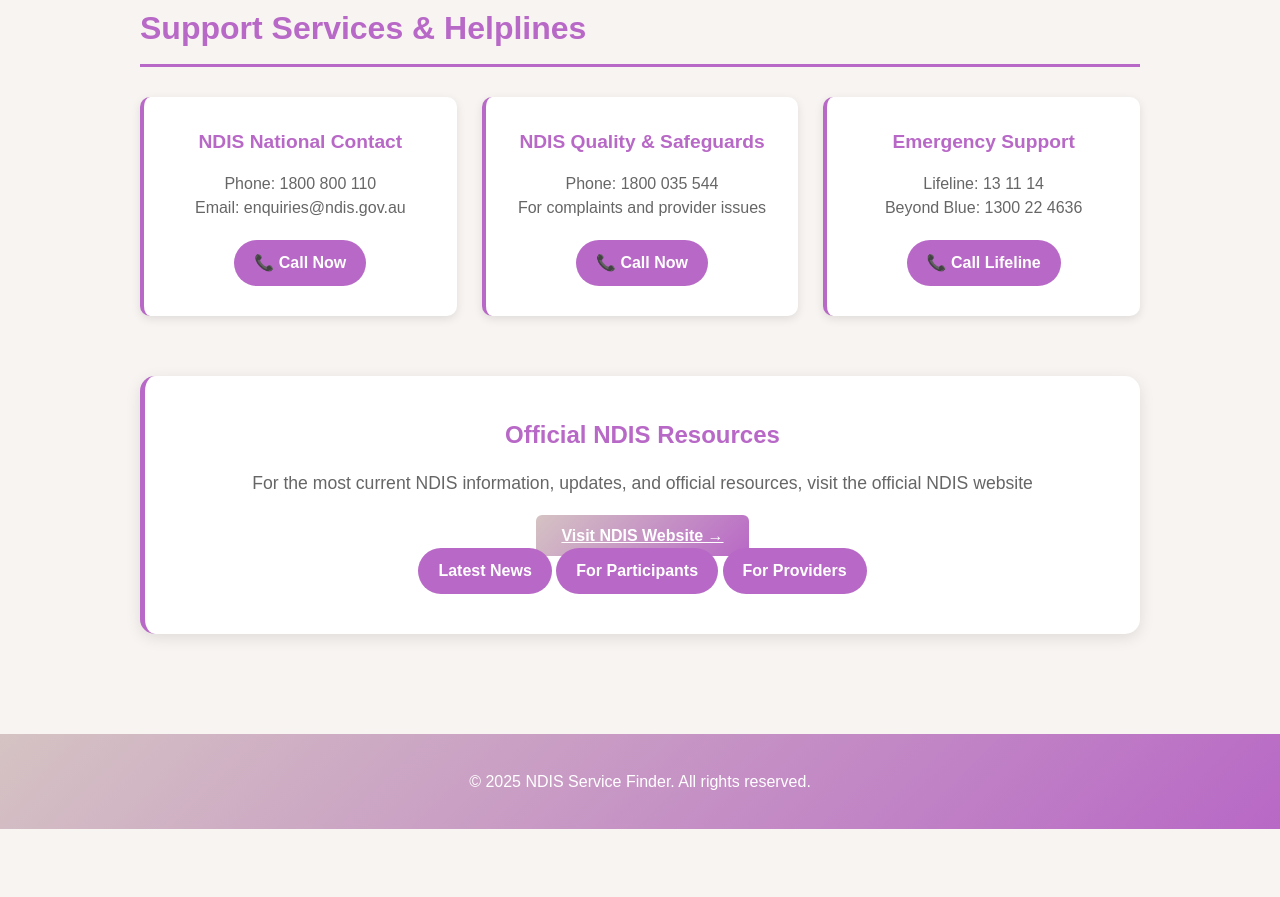
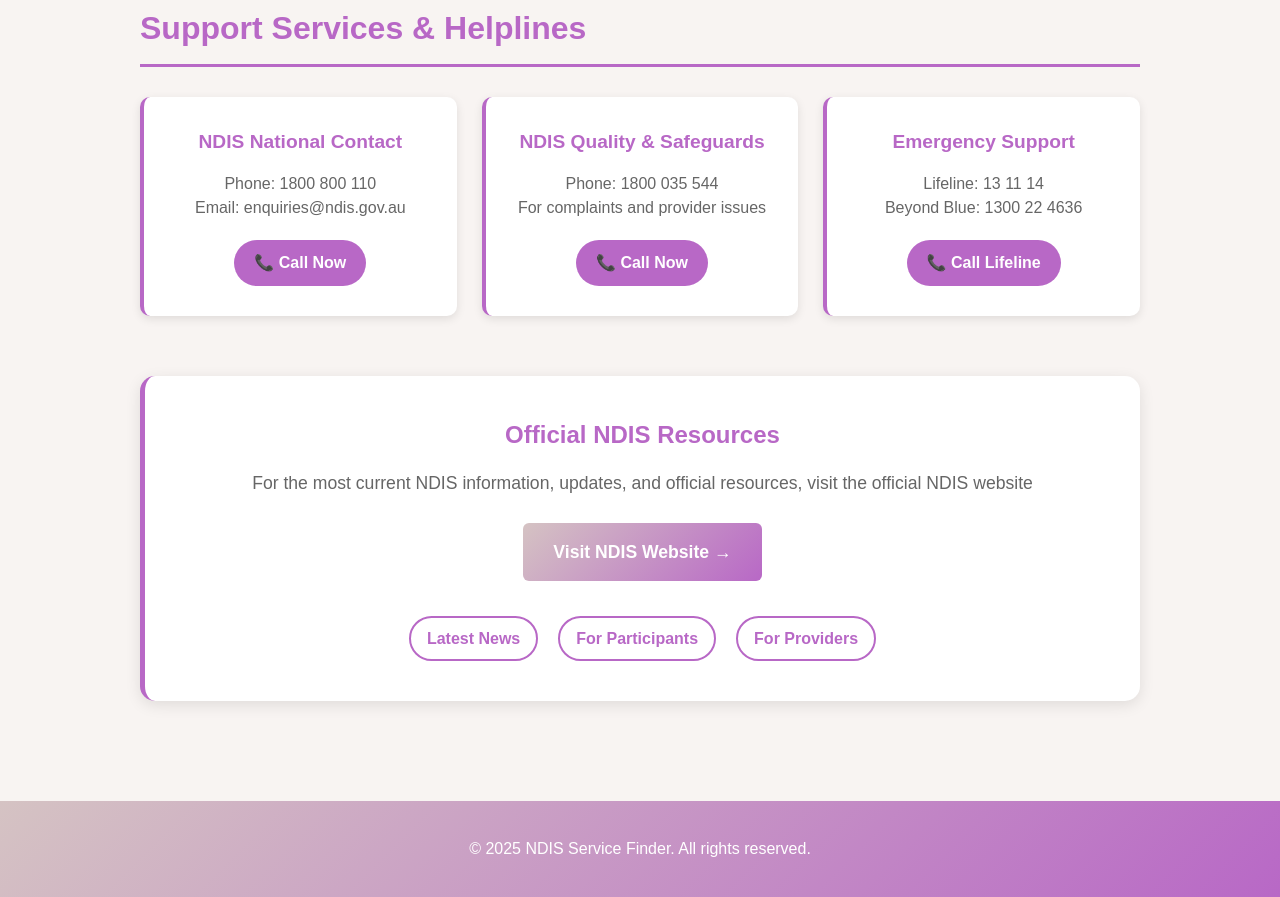
Before and after one commit to jaydenf1995-rgb/NDIS-Service-Finder, a website: page public/blog.html in a window 1280 px wide. Shown: the part 1508-2405 px from the top of the page. Before the commit the page ends 2337 px from the top, so only its background shows below. Drawn offline with Linux system fonts and the light colour scheme.

Commit message:
Update style.css

```diff
--- a/public/style.css
+++ b/public/style.css
@@ -1635,3 +1635,38 @@
 .article-card.expanded {
     box-shadow: 0 8px 25px rgba(0,0,0,0.15);
 }
+/* Official NDIS Resources Section */
+.ndis-links {
+    text-align: center;
+    margin-top: 25px;
+}
+
+.large-btn {
+    display: inline-block;
+    padding: 15px 30px;
+    font-size: 1.1em;
+    margin-bottom: 20px;
+    text-decoration: none;
+}
+
+.additional-links {
+    display: flex;
+    justify-content: center;
+    gap: 20px;
+    flex-wrap: wrap;
+    margin-top: 15px;
+}
+
+.additional-links .resource-link {
+    background: transparent;
+    color: var(--color-4);
+    border: 2px solid var(--color-4);
+    padding: 8px 16px;
+    transition: all 0.3s ease;
+}
+
+.additional-links .resource-link:hover {
+    background: var(--color-4);
+    color: white;
+    transform: translateY(-2px);
+}
```
